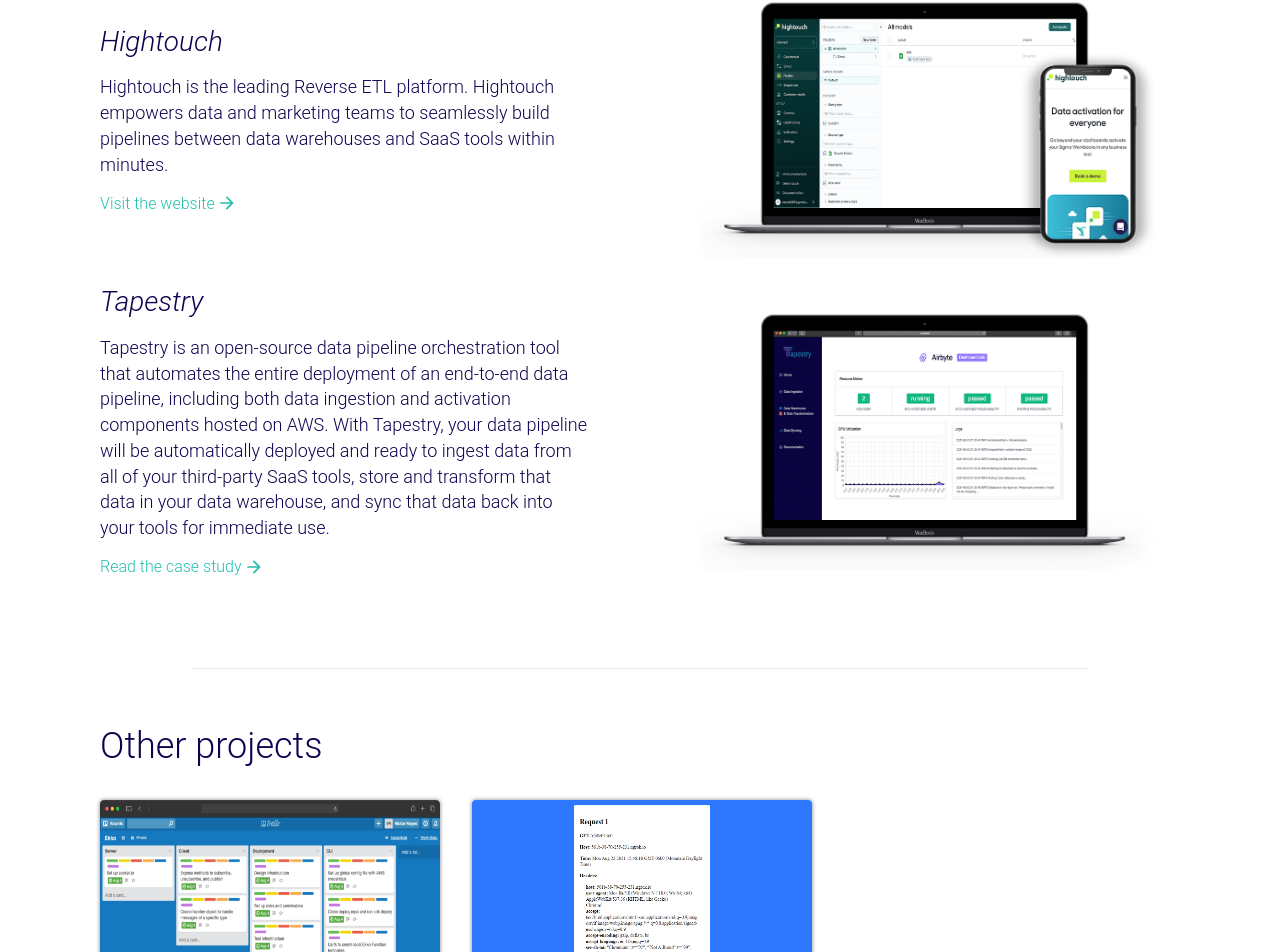
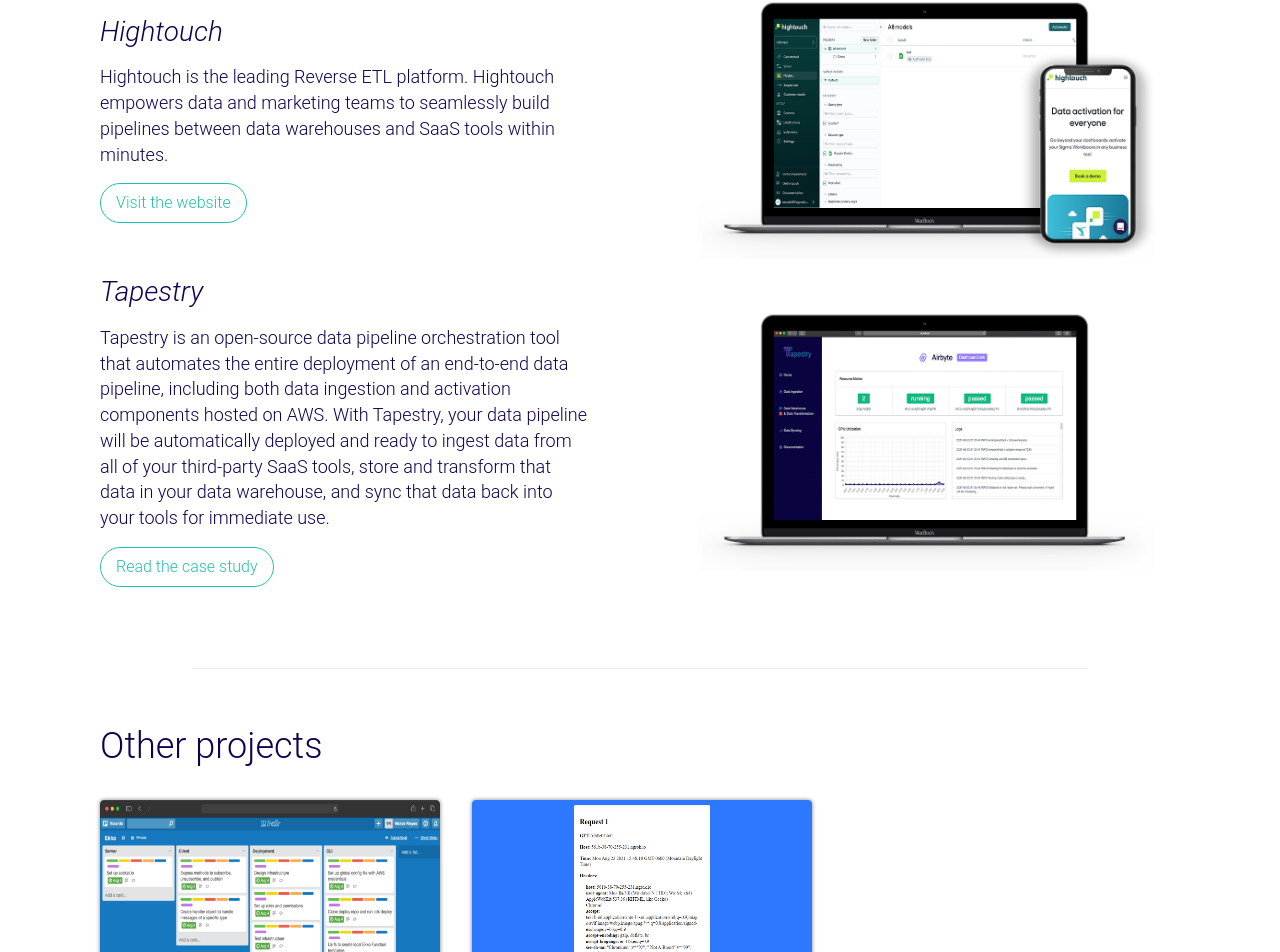
Before and after one commit to Rmole57/portfolio, a Next.js app: page / in a window 1280 px wide. Shown: the part 857-1809 px from the top of the page. Built offline with nearby package versions, Linux system fonts and the light colour scheme.

Commit message:
make links buttons

```diff
--- a/app/components/recent-work.tsx
+++ b/app/components/recent-work.tsx
@@ -1,9 +1,9 @@
 import React from 'react';
-import { Box, Link, Typography } from '@mui/material';
+import { Box, Button, Link, Typography } from '@mui/material';
 import Image, { StaticImageData } from 'next/image';
 import tapestryImage from '../../public/tapestry-ui.png';
 import hightouchSiteImage from '../../public/hightouch-ui.png';
-import ArrowForwardIcon from '@mui/icons-material/ArrowForward';
+import { motion } from 'framer-motion';
 
 export type LargeProject = {
   title: string;
@@ -61,16 +61,23 @@
               <Typography variant="body2" whiteSpace="pre-wrap">
                 {description}
               </Typography>
-              <Link
-                display="flex"
-                href={ctaLink}
-                underline="none"
-                target="_blank"
-                sx={{ alignItems: 'center' }}
+              <motion.div
+                whileHover={{
+                  scale: 1.1,
+                  transition: { duration: 0.2 },
+                  originX: 0,
+                }}
+                style={{ width: 'fit-content' }}
               >
-                <Typography variant="ctaLink">{ctaText}</Typography>
-                <ArrowForwardIcon fontSize="small" sx={{ ml: '2px' }} />
-              </Link>
+                <Button
+                  variant="outlined"
+                  href={ctaLink}
+                  target="_blank"
+                  sx={{ borderRadius: '20px', width: 'fit-content' }}
+                >
+                  <Typography variant="ctaButton">{ctaText}</Typography>
+                </Button>
+              </motion.div>
             </Box>
             <Image src={imageSrc} alt={imageAlt} width={700} height={360} />
           </Box>
--- a/app/page.tsx
+++ b/app/page.tsx
@@ -14,6 +14,7 @@
 const CustomDivider = () => <Divider light sx={{ mx: '15%' }} />;
 
 export default function Home() {
+  // @ts-ignore
   const theme = createTheme(siteTheme);
 
   return (
--- a/app/site-theme.ts
+++ b/app/site-theme.ts
@@ -1,13 +1,13 @@
 declare module '@mui/material/styles' {
   interface TypographyVariants {
-    ctaLink: React.CSSProperties;
+    ctaButton: React.CSSProperties;
     popoverTitle: React.CSSProperties;
     popoverContent: React.CSSProperties;
     popoverSubContent: React.CSSProperties;
   }
 
   interface TypographyVariantsOptions {
-    ctaLink?: React.CSSProperties;
+    ctaButton?: React.CSSProperties;
     popoverTitle?: React.CSSProperties;
     popoverContent?: React.CSSProperties;
     popoverSubContent?: React.CSSProperties;
@@ -16,7 +16,7 @@
 
 declare module '@mui/material/Typography' {
   interface TypographyPropsVariantOverrides {
-    ctaLink: true;
+    ctaButton: true;
     popoverTitle: true;
     popoverContent: true;
     popoverSubContent: true;
@@ -55,10 +55,11 @@
       fontWeight: 300,
       color: primaryTextColor,
     },
-    ctaLink: {
+    ctaButton: {
       fontSize: '16px',
       fontFamily: defaultFontFamily,
       fontWeight: 300,
+      textTransform: 'none',
     },
     popoverTitle: {
       fontSize: '20px',
@@ -77,4 +78,18 @@
       main: secondaryTextColor,
     },
   },
+  components: {
+    MuiButton: {
+      styleOverrides: {
+        outlined: {
+          color: secondaryTextColor,
+          borderColor: secondaryTextColor,
+          '&:hover': {
+            color: '#fff',
+            backgroundColor: secondaryTextColor,
+          },
+        },
+      },
+    },
+  },
 };
```
